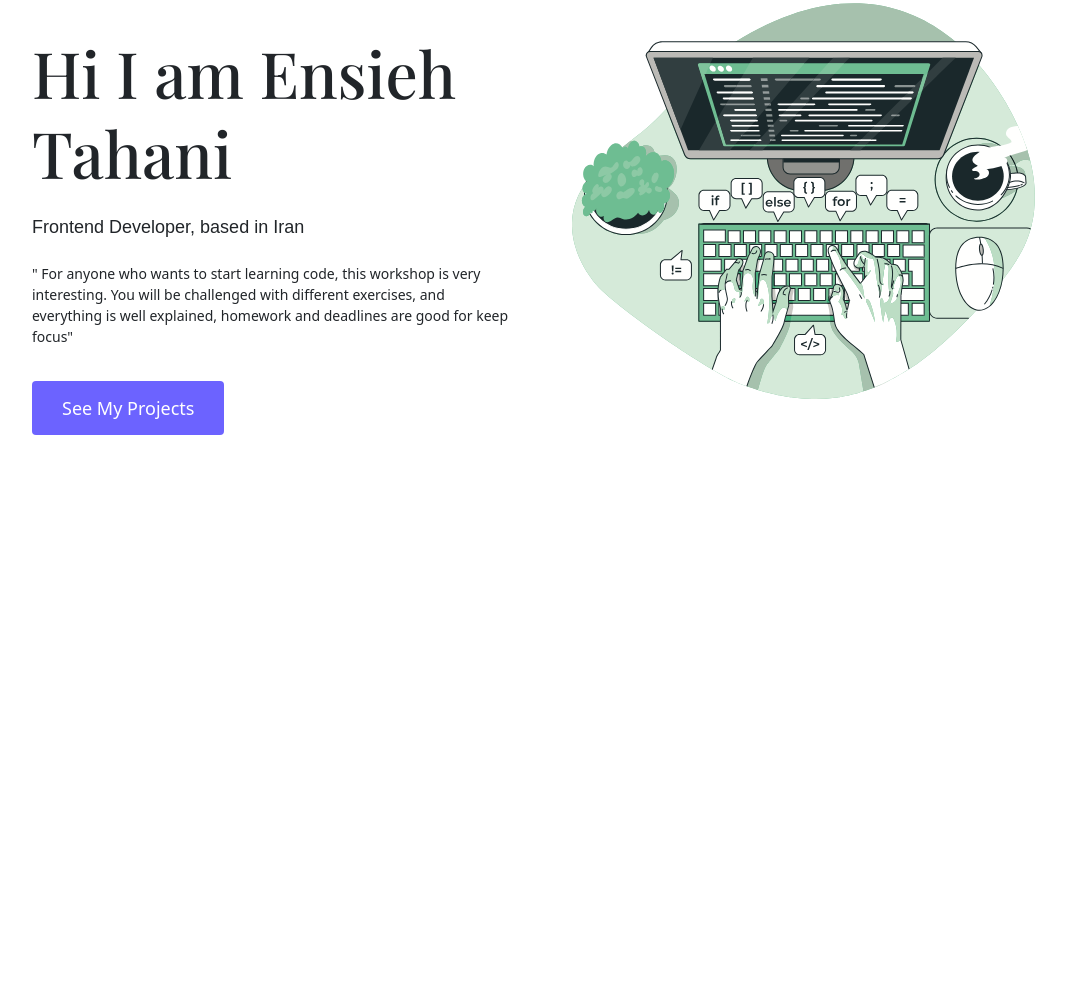
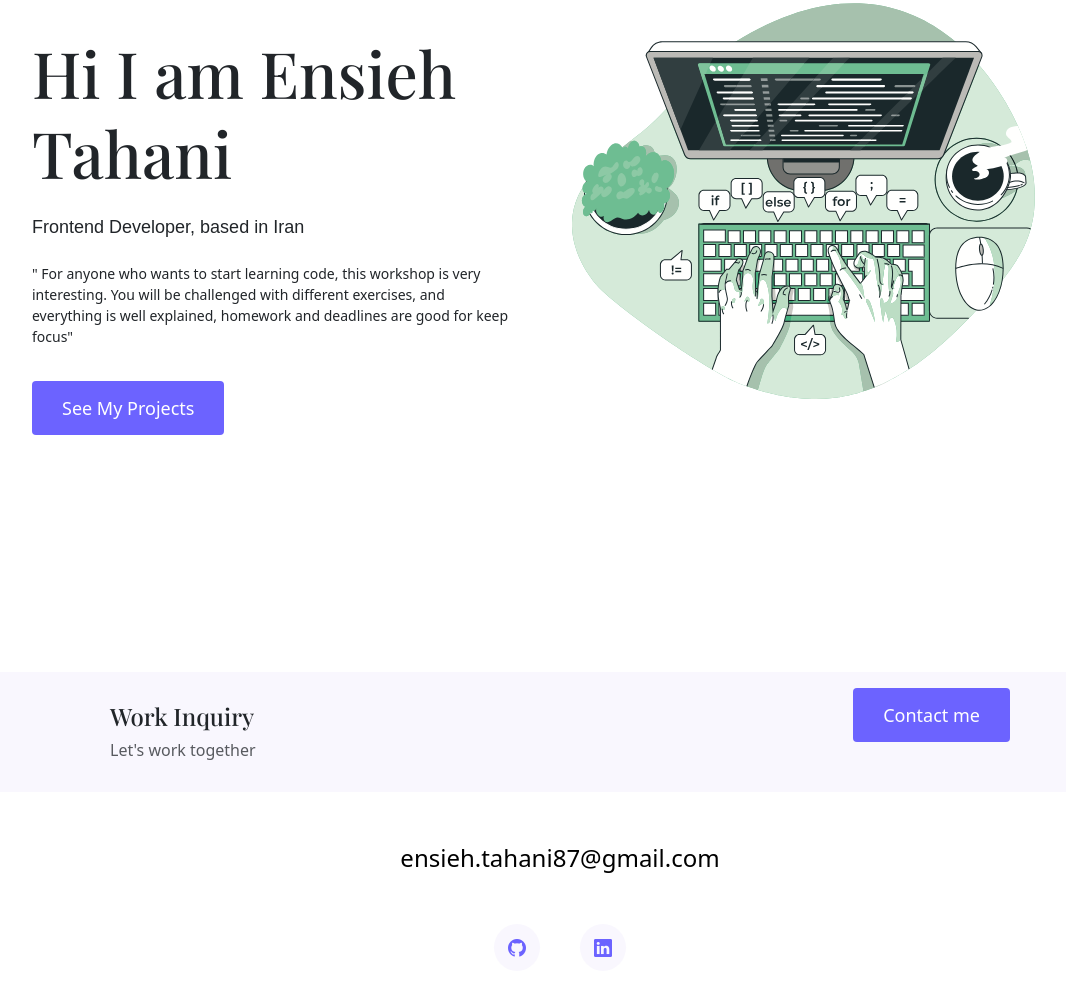
Before and after one commit to ensieh-tahani/My-portfolio-shecodes, a plain HTML site: page about.html in a window 1280 px wide. Shown: the part 255-1250 px from the top of the page, without its empty margins (80-1146 px from the left). Before the commit the page ends 867 px from the top, so only its background shows below. Drawn offline with nearby package versions, Linux system fonts and the light colour scheme; a web font is replaced by a local one.

Commit message:
add  Footer

```diff
--- a/about.html
+++ b/about.html
@@ -58,5 +58,30 @@
           </div>
         </div>
       </div>
+      <footer>
+        <div class="contact-box justify-content-between mb-5 d-none d-md-flex container">
+    <div>
+      <h4>Work Inquiry</h4>
+      <p class="text-muted">Let's work together</p>
+    </div>
+    <div>
+      <a href="/contact.html" class="btn-branding mt-3">Contact me</a>
+    </div>
+        </div>
+        <div class="d-flex justify-content-center mb-5">
+          <a href="mailto:ensieh.tahani87@gmail.com" class="email-link">
+            ensieh.tahani87@gmail.com
+          </a>
+        </div>
+    <div class="soical-links d-flex justify-content-center">
+      <a href="https://github.com/ensieh-tahani" target="_blank">
+        <i class="bi bi-github"></i>
+      </a>
+      <a href="https://www.linkedin.com/in/ensiehtahani/" target="_blank">
+        <i class="bi bi-linkedin"></i>
+      </a>
+    </div>
+
+      </footer>
 </body>
 </html>
--- a/styles/protfolio.css
+++ b/styles/protfolio.css
@@ -124,6 +124,40 @@ h6 {
   nav li :active a{
     color: var(--branding-color);
   }
+  footer{
+    margin:60px 0;
+  }
+  footer .contact-box{
+    background: var(--secondary-color);
+    padding:30px 120px;
+    border-radius: 10px;
+  }
+  footer .contact-box p{
+    margin:0;
+  }
+  footer .email-link{
+    text-decoration: none;
+    color: black;
+    font-size: 24px;
+  }
+  footer .email-link:hover{
+    color: var(--branding-color);
+  }
+  footer .soical-links a{
+    margin:0 20px;
+    color: var(--branding-color);
+    background: var(--secondary-color);
+    padding:10px 14px;
+    border-radius: 50%;
+    font-size: 18px;
+    transition: all 100ms ease-in-out;
+  }
+  footer .soical-links a:hover{
+    color: white;
+    background: var(--branding-color);
+  }
+
+
   @media (max-width:900px) {
     h1{
       font-size:44px;
```
Also changed, not shown: contact.html (+25 -0 lines), index.html (+24 -0 lines), work.html (+25 -0 lines).
